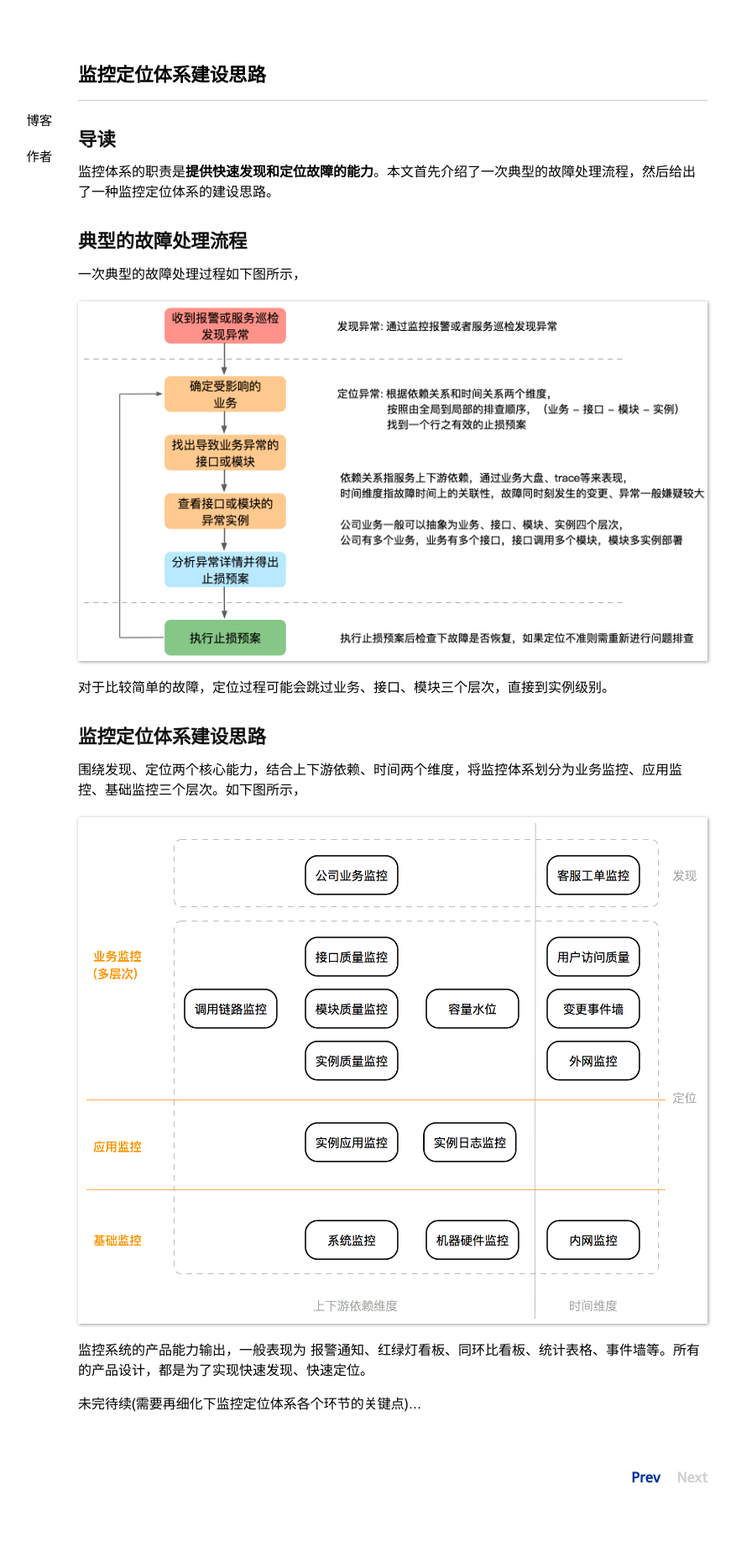
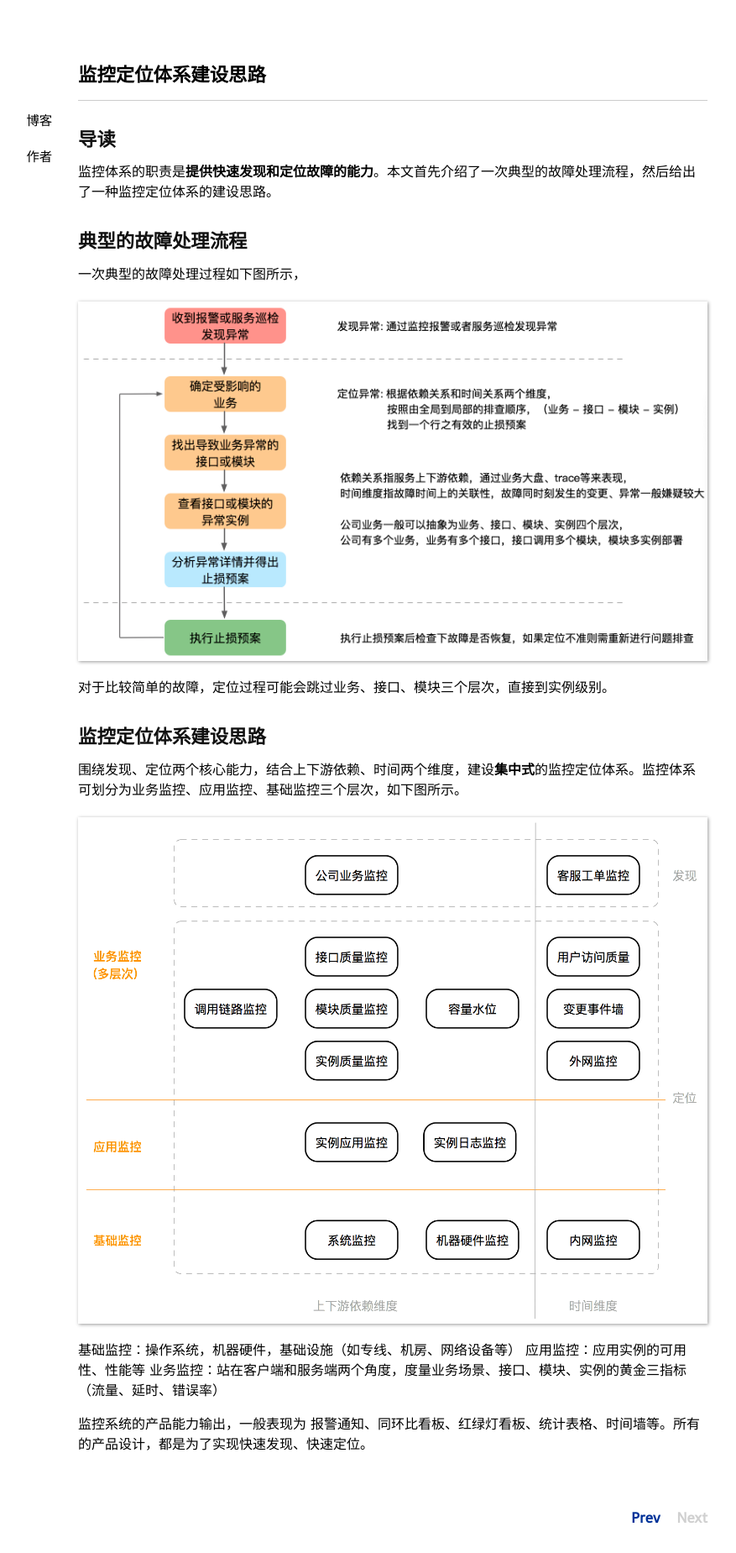
Before and after one commit to niean/niean.github.io, a Jekyll site: the page built from _posts/2019-03-06-monitor-system.markdown, in a window 1280 px wide. Shown: the whole page at 84% size, without its empty margins (172-1049 px from the left). Built offline with Jekyll 4.4.1, drawn with Linux system fonts in a browser that asks for light colours; comment, search, counter and statistics services are not loaded; before the commit the page ends 1801 px from its top, so only the background shows below that.

Commit message:
update 监控体系

```diff
--- a/_posts/2019-03-06-monitor-system.markdown
+++ b/_posts/2019-03-06-monitor-system.markdown
@@ -17,10 +17,12 @@ tags:
 对于比较简单的故障，定位过程可能会跳过业务、接口、模块三个层次，直接到实例级别。
 
 ## 监控定位体系建设思路
-围绕发现、定位两个核心能力，结合上下游依赖、时间两个维度，将监控体系划分为业务监控、应用监控、基础监控三个层次。如下图所示，
+围绕发现、定位两个核心能力，结合上下游依赖、时间两个维度，建设**集中式**的监控定位体系。监控体系可划分为业务监控、应用监控、基础监控三个层次，如下图所示。
 
 ![page.png](https://raw.githubusercontent.com/niean/niean.github.io/master/images/20190306/monitor.system.png)
 
-监控系统的产品能力输出，一般表现为 报警通知、红绿灯看板、同环比看板、统计表格、事件墙等。所有的产品设计，都是为了实现快速发现、快速定位。
+基础监控：操作系统，机器硬件，基础设施（如专线、机房、网络设备等）
+应用监控：应用实例的可用性、性能等
+业务监控：站在客户端和服务端两个角度，度量业务场景、接口、模块、实例的黄金三指标（流量、延时、错误率）
 
-未完待续(需要再细化下监控定位体系各个环节的关键点)...
+监控系统的产品能力输出，一般表现为 报警通知、同环比看板、红绿灯看板、统计表格、时间墙等。所有的产品设计，都是为了实现快速发现、快速定位。
```
Also changed, not shown: 1 other file.
